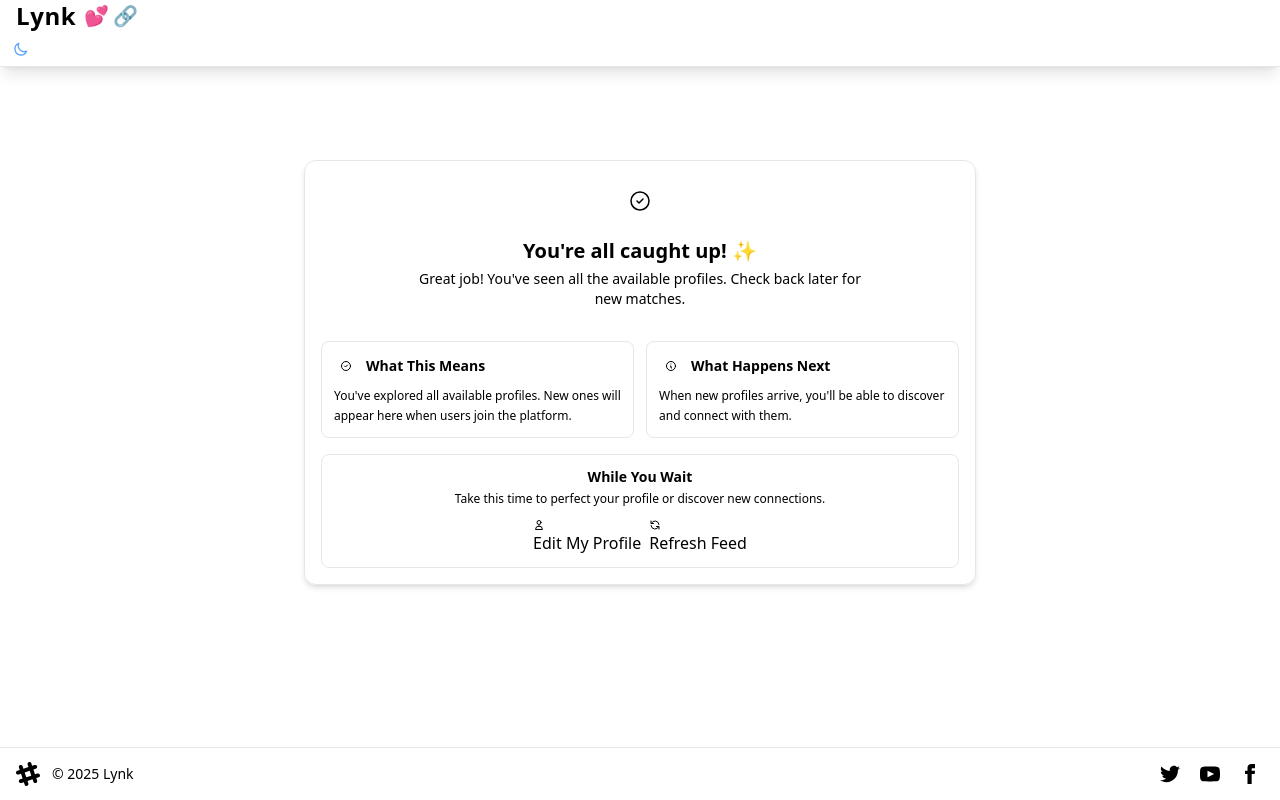
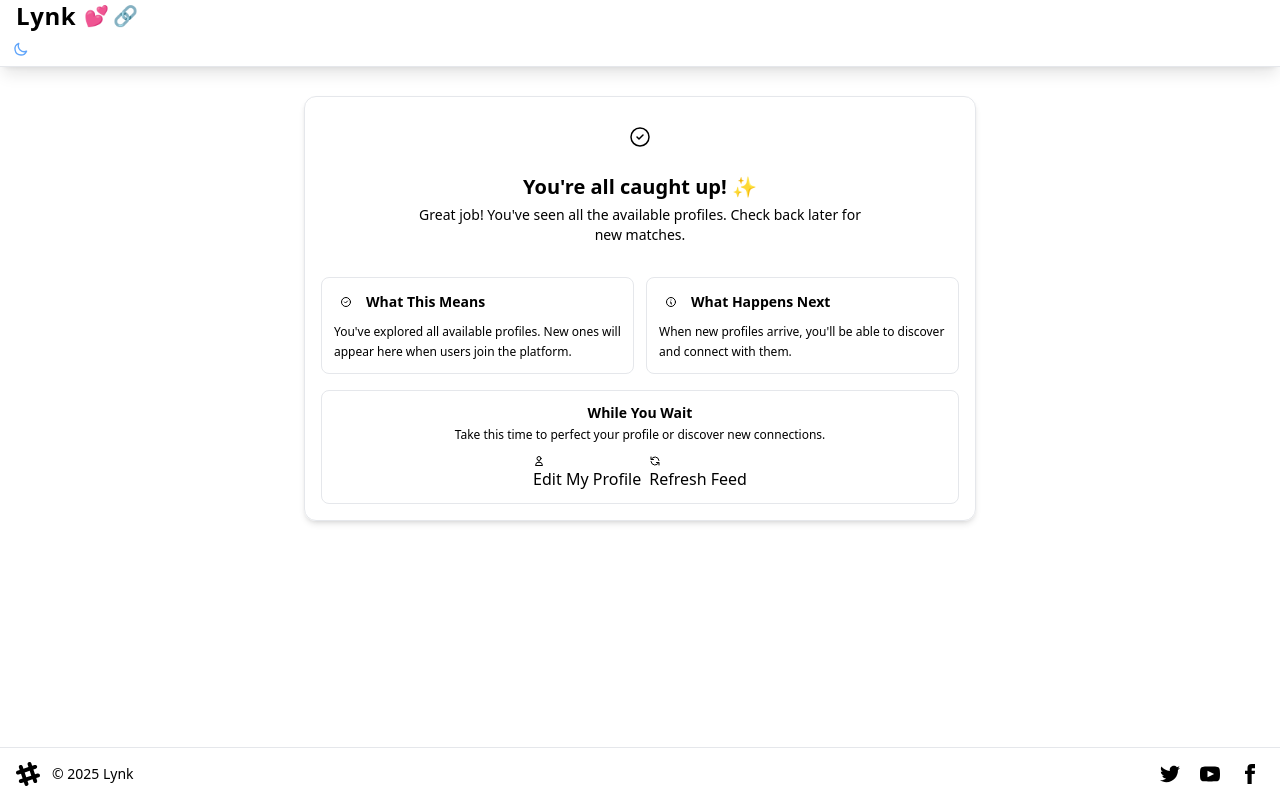
Before and after one commit to rishirajshrivastava/LynkWeb, a React (Vite) app: page /feed in a window 1280 px wide. Built offline with nearby package versions, Linux system fonts and the light colour scheme; no server answers.

Commit message:
fixed scroll on nomoreusers and fixed image rendering on profile

```diff
--- a/src/components/NoMoreUsers.jsx
+++ b/src/components/NoMoreUsers.jsx
@@ -6,10 +6,10 @@ const NoMoreUsers = () => {
   };
 
   return (
-    <div className="pt-24 pb-28 px-4 flex justify-center">
+         <div className="pt-8 pb-8 px-4 flex justify-center">
       <div className="w-full max-w-2xl mx-auto">
         {/* Sober Empty State Container */}
-        <div className="bg-base-200 rounded-xl shadow-md border border-base-300/50 overflow-hidden">
+        <div className="bg-base-200 rounded-xl shadow-md border border-base-300/50">
           {/* Header Section - Clean and Simple */}
           <div className="bg-gradient-to-r from-primary/5 to-secondary/5 px-4 py-4 text-center">
             <div className="w-12 h-12 mx-auto mb-3 bg-primary/10 rounded-full flex items-center justify-center">
--- a/src/components/Profile.jsx
+++ b/src/components/Profile.jsx
@@ -74,7 +74,7 @@ const Profile = () => {
                           <img
                             src={user.photoUrl}
                             alt={`${user.firstName} ${user.lastName}`}
-                            className="w-32 h-32 object-cover rounded-full shadow-lg border-4 border-base-100"
+                            className="w-32 h-32 object-contain rounded-full shadow-lg border-4 border-base-100 bg-base-200"
                             onError={(e) => {
                               e.currentTarget.style.display = "none"
                             }}
```
